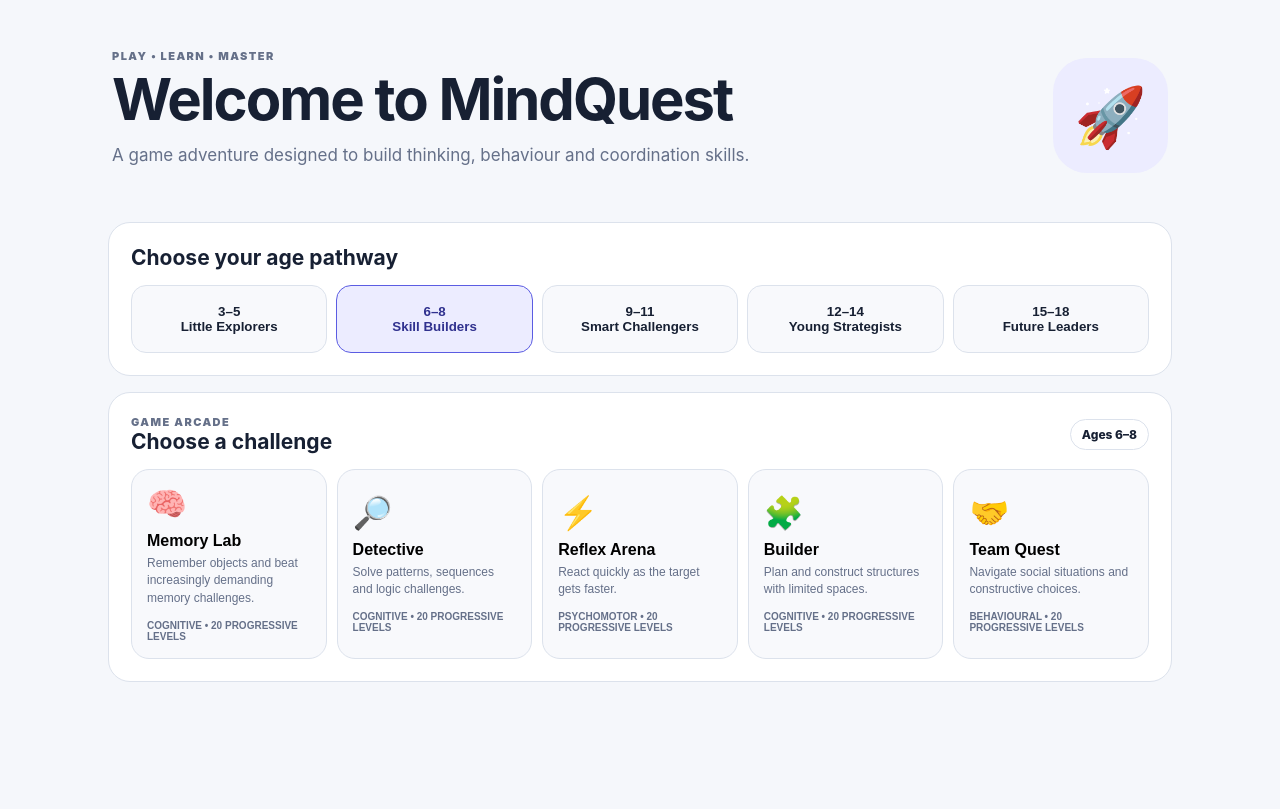
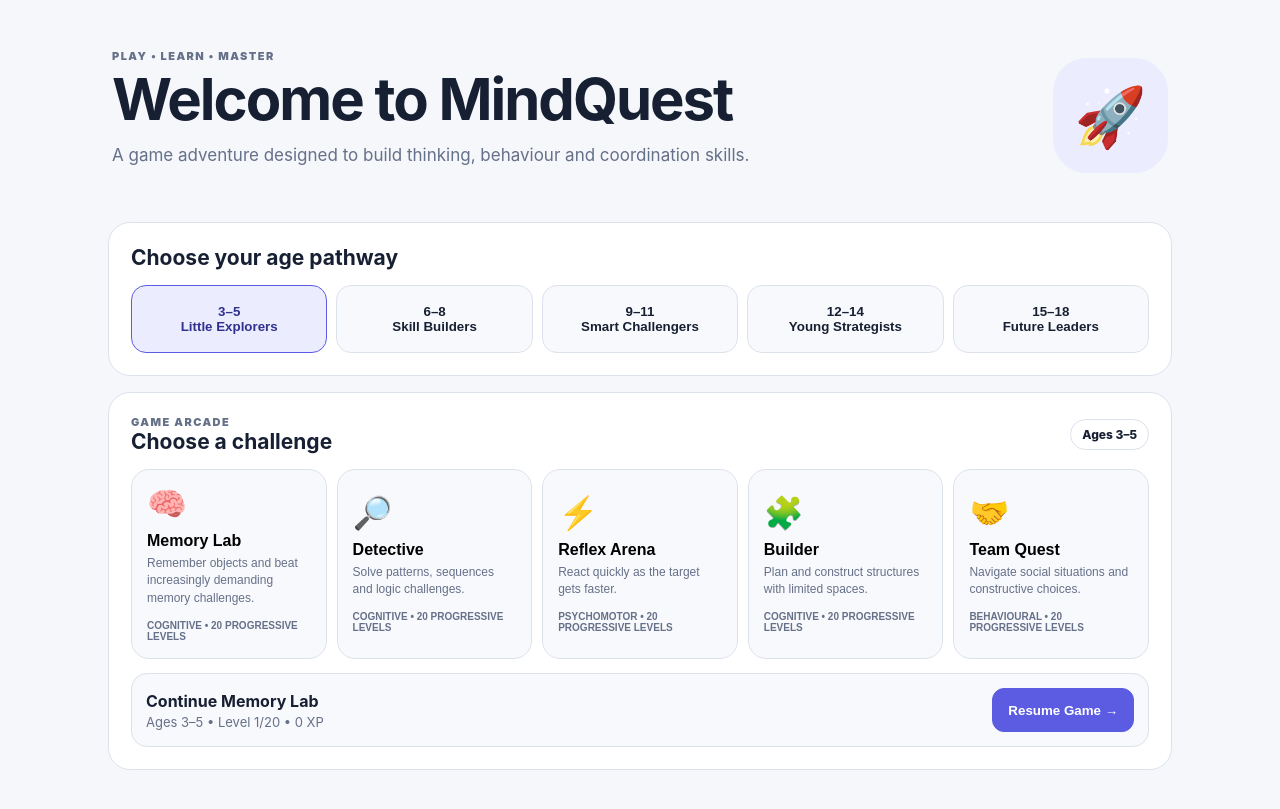
Before and after one commit to fadl462/MindQuest-Arcade, a plain HTML site: page index.html in a window 1280 px wide. Shown: the part 75-884 px from the top of the page. Before the commit the page ends 833 px from the top, so only its background shows below. Drawn offline with Linux system fonts and the light colour scheme.

Commit message:
Add files via upload

```diff
--- a/index.html
+++ b/index.html
@@ -40,7 +40,7 @@
               <p class="eyebrow">GAME ARCADE</p>
               <h2>Choose a challenge</h2>
             </div>
-            <span id="path-label" class="pill">Ages 6–8</span>
+            <span id="path-label" class="pill">Ages 3–5</span>
           </div>
           <div id="game-list" class="game-grid"></div>
         </div>
@@ -92,7 +92,26 @@
     </main>
   </div>
   <script src="app.js?v=0.9"></script>
+  <script>
+    // Age pathway must not silently reset to Skill Builders on refresh.
+    // Default is Little Explorers (3–5); once a pathway is selected, remember it.
+    (() => {
+      const mq = window.MQ;
+      if (!mq) return;
+      const key = 'mindquest-age-pathway';
+      const stored = Number(localStorage.getItem(key));
+      const age = Number.isInteger(stored) && stored >= 0 && stored < mq.ages.length ? stored : 0;
+      mq.state.age = age;
+      document.querySelectorAll('.age-btn').forEach((button, index) => {
+        button.classList.toggle('active', index === age);
+        button.addEventListener('click', () => localStorage.setItem(key, String(index)));
+      });
+      document.getElementById('path-label').textContent = 'Ages ' + mq.ages[age].range;
+      mq.updateGlobal();
+    })();
+  </script>
   <script src="memory-lab.js?v=0.9"></script>
   <script src="detective.js?v=1.2"></script>
+  <script src="progress.js?v=1.0"></script>
 </body>
 </html>
--- /dev/null
+++ b/progress.js
@@ -0,0 +1,120 @@
+(() => {
+  'use strict';
+  const MQ = window.MQ;
+  if (!MQ) return;
+
+  const STORE = 'mindquest-progress-v2';
+  const SESSION = 'mindquest-session-v2';
+  const AGE_KEY = 'mindquest-age-pathway';
+  const saved = (() => { try { return JSON.parse(localStorage.getItem(STORE) || '{}'); } catch { return {}; } })();
+  let suppressSave = false;
+
+  const keyFor = (age, game) => `${age}:${game}`;
+  const gameName = id => ({memory:'Memory Lab', detective:'Detective', reflex:'Reflex Arena', builder:'Builder', team:'Team Quest'})[id] || id;
+  const save = () => {
+    if (suppressSave || !MQ.state.game) return;
+    const s = MQ.state;
+    saved[keyFor(s.age, s.game)] = {
+      age:s.age, game:s.game, level:s.level, lives:s.lives, streak:s.streak,
+      bestStreak:s.bestStreak, xp:s.xp, score:s.score, earnedThisRun:s.earnedThisRun,
+      detectiveActivity:Number.isInteger(s.detectiveActivity)?s.detectiveActivity:0,
+      memoryActivity:Number.isInteger(s.memoryActivity)?s.memoryActivity:0,
+      skills:s.skills
+    };
+    try {
+      localStorage.setItem(STORE, JSON.stringify(saved));
+      localStorage.setItem(SESSION, JSON.stringify({age:s.age,game:s.game}));
+      localStorage.setItem(AGE_KEY, String(s.age));
+    } catch {}
+  };
+  const restore = (p) => {
+    const s = MQ.state;
+    Object.assign(s, p);
+    s.active = false;
+    s.timer = null;
+    s.skills = p.skills || s.skills;
+    MQ.updateGlobal();
+  };
+  const showGame = () => {
+    document.querySelectorAll('.screen').forEach(x => x.classList.remove('active'));
+    document.getElementById('game').classList.add('active');
+  };
+
+  // Restore the selected age immediately and keep it across refreshes.
+  try {
+    const age = Number(localStorage.getItem(AGE_KEY));
+    if (Number.isInteger(age) && age >= 0 && age < MQ.ages.length) {
+      MQ.state.age = age;
+      document.querySelectorAll('.age-btn').forEach((b,i) => b.classList.toggle('active', i === age));
+      document.getElementById('path-label').textContent = 'Ages ' + MQ.ages[age].range;
+    }
+  } catch {}
+
+  // Save frequently so refreshes/browser closes do not erase progress.
+  setInterval(save, 400);
+  window.addEventListener('beforeunload', save);
+  document.addEventListener('visibilitychange', () => { if (document.visibilityState === 'hidden') save(); });
+
+  // If the player is on a game and refreshes, resume that game at the saved level/activity.
+  let session = null;
+  try { session = JSON.parse(localStorage.getItem(SESSION) || 'null'); } catch {}
+  if (session) {
+    const p = saved[keyFor(session.age, session.game)];
+    if (p && p.level >= 1 && p.level <= 20) {
+      setTimeout(() => {
+        restore(p);
+        const g = document.querySelector('#game-icon');
+        const n = document.querySelector('#game-name');
+        const sk = document.querySelector('#game-skill');
+        const meta = {memory:['🧠','Memory Lab','COGNITIVE'],detective:['🔎','Detective','COGNITIVE'],reflex:['⚡','Reflex Arena','PSYCHOMOTOR'],builder:['🧩','Builder','COGNITIVE'],team:['🤝','Team Quest','BEHAVIOURAL']}[p.game];
+        if (meta) { g.textContent=meta[0]; n.textContent=meta[1]; sk.textContent=meta[2]; }
+        showGame();
+        MQ.nextChallenge();
+      }, 80);
+    }
+  }
+
+  // Add a clear Resume button to the arcade home screen.
+  const homeCard = document.querySelector('#home .card:last-of-type');
+  if (homeCard) {
+    const resumeWrap = document.createElement('div');
+    resumeWrap.id = 'resume-progress-wrap';
+    resumeWrap.style.cssText = 'margin-top:14px;display:none;';
+    homeCard.appendChild(resumeWrap);
+
+    const renderResume = () => {
+      const entries = Object.values(saved).filter(p => p && p.level >= 1 && p.level <= 20);
+      if (!entries.length) { resumeWrap.style.display='none'; return; }
+      entries.sort((a,b) => (b.level-a.level) || (b.xp-a.xp));
+      const p = entries[0];
+      resumeWrap.style.display='block';
+      resumeWrap.innerHTML = `<div class="resume-card" style="border:1px solid var(--line);border-radius:16px;padding:14px;background:#f8f9fc;display:flex;align-items:center;justify-content:space-between;gap:12px;flex-wrap:wrap"><div><strong>Continue ${gameName(p.game)}</strong><div style="color:var(--muted);font-size:13px;margin-top:3px">Ages ${MQ.ages[p.age].range} • Level ${p.level}/20 • ${p.xp} XP</div></div><button id="resume-last" class="primary-btn" type="button">Resume Game →</button></div>`;
+      document.getElementById('resume-last').onclick = () => {
+        suppressSave = true;
+        restore(p);
+        suppressSave = false;
+        const meta = {memory:['🧠','Memory Lab','COGNITIVE'],detective:['🔎','Detective','COGNITIVE'],reflex:['⚡','Reflex Arena','PSYCHOMOTOR'],builder:['🧩','Builder','COGNITIVE'],team:['🤝','Team Quest','BEHAVIOURAL']}[p.game];
+        document.getElementById('game-icon').textContent=meta[0];
+        document.getElementById('game-name').textContent=meta[1];
+        document.getElementById('game-skill').textContent=meta[2];
+        showGame();
+        localStorage.setItem(SESSION, JSON.stringify({age:p.age,game:p.game}));
+        MQ.nextChallenge();
+      };
+    };
+    setTimeout(renderResume, 120);
+    setInterval(renderResume, 1000);
+  }
+
+  // Preserve the saved checkpoint when the player uses "Game Arcade".
+  document.getElementById('back-home')?.addEventListener('click', () => {
+    save();
+    suppressSave = true;
+    setTimeout(() => { suppressSave = false; }, 1200);
+  }, true);
+
+  // Age buttons should update the persistent pathway immediately.
+  document.querySelectorAll('.age-btn').forEach((b,i) => b.addEventListener('click', () => {
+    try { localStorage.setItem(AGE_KEY, String(i)); } catch {}
+  }));
+})();
```
